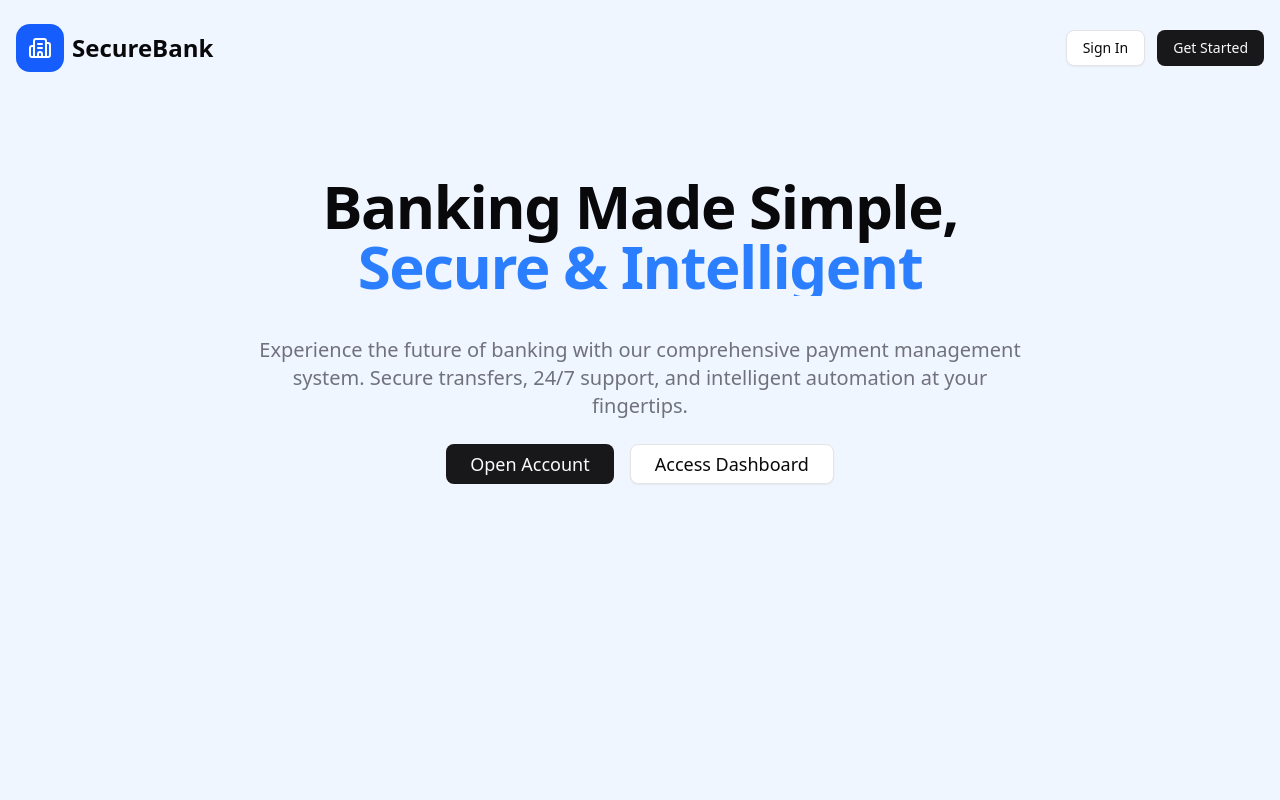
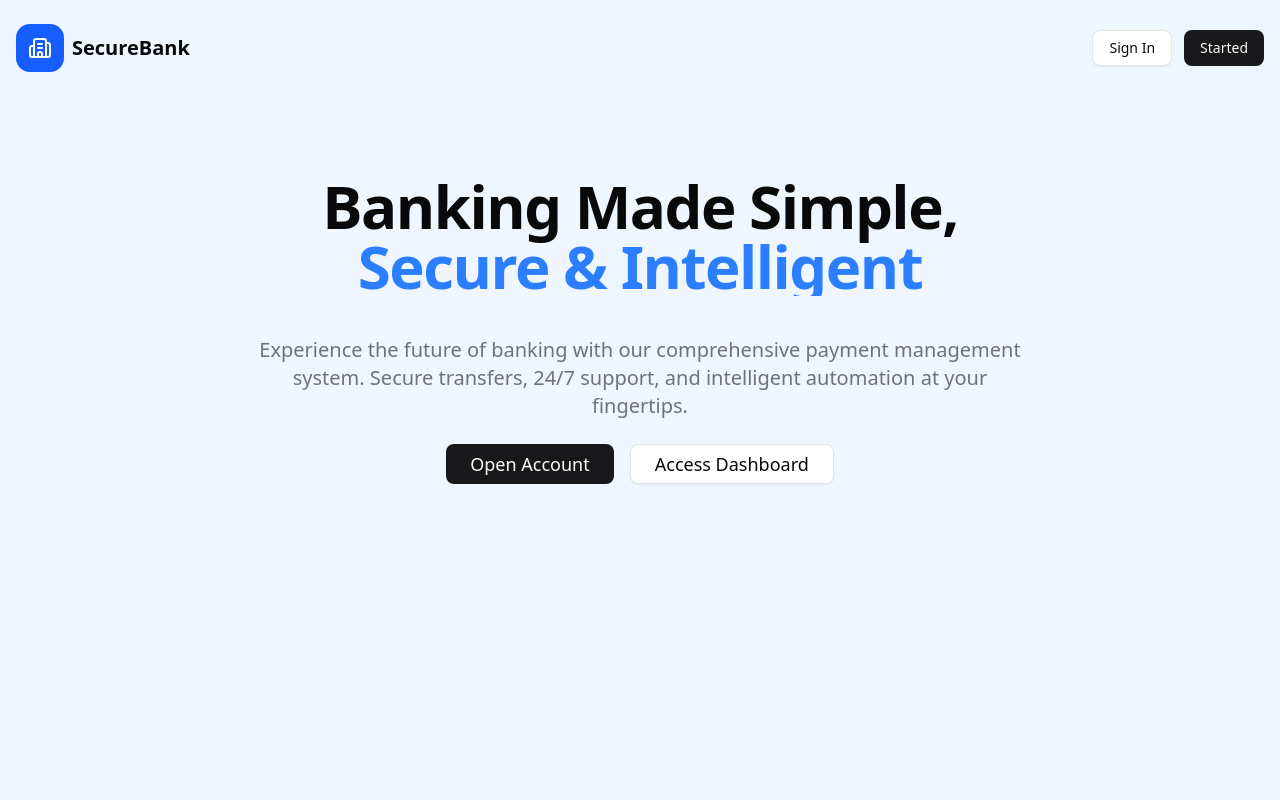
Before and after one commit to Ahmedezz570/SecureBank, a Next.js app in the folder client/: page / in a window 1280 px wide. Shown: the top 800 px of the page. Built offline with nearby package versions, Linux system fonts and the light colour scheme.

Commit message:
update:: Welcome Page

```diff
--- a/client/app/layout.tsx
+++ b/client/app/layout.tsx
@@ -15,7 +15,7 @@ const geistMono = Geist_Mono({
 });
 
 export const metadata: Metadata = {
-  title: "Create Next App",
+  title: "SecureBank",
   description: "Generated by create next app",
 };
 
--- a/client/components/Welcome/WelcomeNav.tsx
+++ b/client/components/Welcome/WelcomeNav.tsx
@@ -17,7 +17,7 @@ const Welcome = () => {
                    </div>
                    {/* Title */}
                    <Link href="/">
-                   <span className='text-2xl font-bold text-foreground'>SecureBank</span>
+                   <span className='text-xl font-bold text-foreground'>SecureBank</span>
                    </Link>
                 </div>
                 {/* Navigation Links */}
@@ -26,7 +26,7 @@ const Welcome = () => {
                     <Link href="/login">Sign In</Link>
                     </Button>
                     <Button asChild>
-              <Link href="/Register">Get Started</Link>
+              <Link href="/Register">Started</Link>
             </Button>
                 </div>
               </nav>
```
